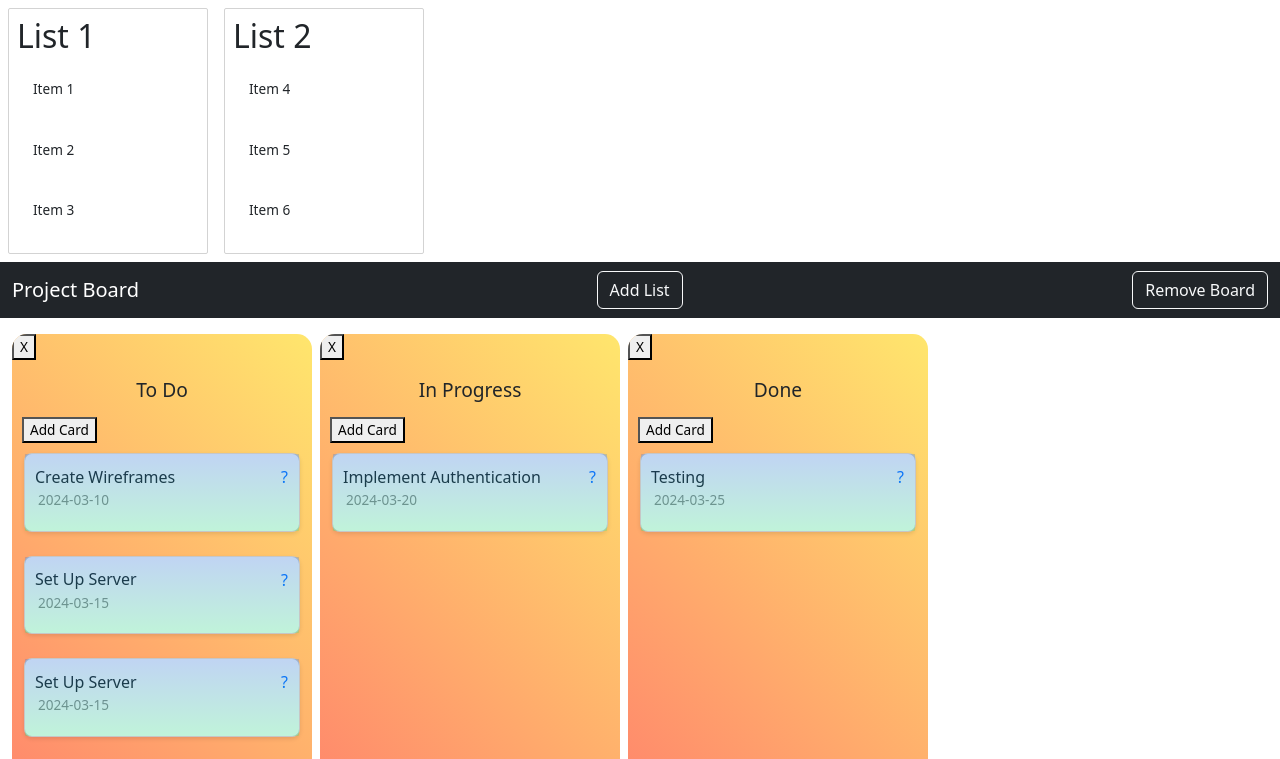
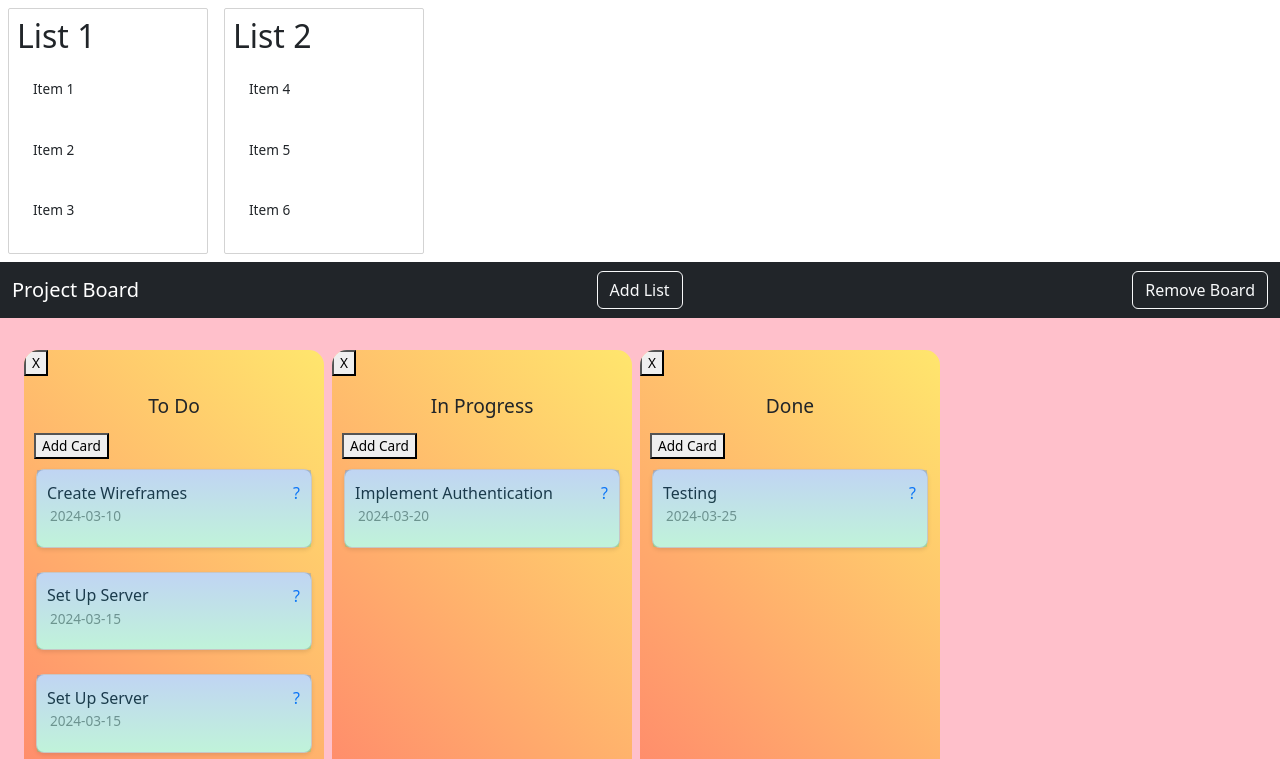
Before and after one commit to SarahCallesDeveloper/BoardTaskMaster, a React (Vite) app in the folder Board_Organizer/: page / in a window 1280 px wide. Shown: the top 759 px of the page. Built offline with nearby package versions, Linux system fonts and the light colour scheme.

Commit message:
changed draggable placement again and board now its pink again

```diff
--- a/Board_Organizer/src/Components/alternativeboard.jsx
+++ b/Board_Organizer/src/Components/alternativeboard.jsx
@@ -1,13 +1,14 @@
 import React, { useState } from 'react';
 import { DragDropContext, Droppable, Draggable } from 'react-beautiful-dnd';
-import { List } from './list';
-import Alternative from "./Alternative/alternativeBoard2.jsx"
+import { List } from './list'; // Assuming you have a List component
 
+import "../Styling/CssScrollbar.css"
 
 export function Board({ board, onRemove }) {
   const { id, name, lists } = board;
   const [updatedLists, setUpdatedLists] = useState(lists);
 
+  // Function to handle editing of a list
   const handleRemove = () => {
     const confirmation = window.confirm("Are you sure you want to remove this board?");
     if (confirmation) {
@@ -23,10 +24,10 @@ export function Board({ board, onRemove }) {
     };
     setUpdatedLists(prevLists => [...prevLists, newList]);
   };
-
   const handleRemoveList = (id) => {
     setUpdatedLists(prevLists => prevLists.filter(list => list.id !== id));
   };
+
 
   const handleEdit = (id, editedListName, editedListCards) => {
     const updatedListsCopy = updatedLists.map(list => {
@@ -42,8 +43,9 @@ export function Board({ board, onRemove }) {
     setUpdatedLists(updatedListsCopy);
   };
 
+  // Function to handle reordering of lists
   const handleDragEnd = (result) => {
-    if (!result.destination) return;
+    if (!result.destination) return; // dropped outside the board
     const items = Array.from(updatedLists);
     const [reorderedItem] = items.splice(result.source.index, 1);
     items.splice(result.destination.index, 0, reorderedItem);
@@ -51,7 +53,7 @@ export function Board({ board, onRemove }) {
   };
 
   return (
-    <div>
+    <div style={{background:"pink"}}>
       <nav className="navbar navbar-dark bg-dark">
         <div className="container-fluid">
           <span className="navbar-brand">{name}</span>
@@ -59,6 +61,9 @@ export function Board({ board, onRemove }) {
           <button className="btn btn-outline-light" onClick={handleRemove}>Remove Board</button>
         </div>
       </nav>
+      <div className="container-fluid py-3" style={{ overflowX: 'auto', overflowY: 'hidden', maxWidth: '100vw' }}>
+
+
     <div className="container-fluid py-3" style={{ overflowX: 'auto', overflowY: 'hidden', maxWidth: '100vw' }}>
       <DragDropContext onDragEnd={handleDragEnd}>
         <Droppable droppableId="droppable" direction="horizontal">
@@ -68,7 +73,7 @@ export function Board({ board, onRemove }) {
               {...provided.droppableProps}
               style={{
                 display: 'flex',
-                  width: 'max-content'
+                width: 'max-content' // Set the width to max-content to allow the container to expand based on its content
               }}
             >
               {updatedLists.map((list, index) => (
@@ -80,18 +85,11 @@ export function Board({ board, onRemove }) {
                       {...provided.dragHandleProps}
                       style={{
                         ...provided.draggableProps.style,
-                          width: '300px',
-                          marginRight: '8px'
+                        width: '300px', // Set a fixed width for each list container
+                        marginRight: '8px' // Adjust spacing between draggable items as needed
                       }}
                     >
-                        <List
-                          list={list}
-                          onEdit={handleEdit}
-                          onRemove={() => handleRemoveList(list.id)}
-                          setLists={setUpdatedLists} // Pass setLists to the List component
-                          lists={updatedLists} // Pass lists to the List component
-                          listIndex={index} // Pass list index to the List component
-                        />
+                      <List list={list} onEdit={handleEdit} onRemove={() => handleRemoveList(list.id)} />
                     </div>
                   )}
                 </Draggable>
@@ -103,5 +101,8 @@ export function Board({ board, onRemove }) {
       </DragDropContext>
     </div>
     </div>
+  </div>
+
+
   );
 }
--- a/Board_Organizer/src/Components/card.jsx
+++ b/Board_Organizer/src/Components/card.jsx
@@ -65,9 +65,7 @@ export function Card({ card, onEdit,onRemove,index }) {
   return (
 
     <div className="container">
-       <Draggable key={id} draggableId={id} index={id}>
-                      {(provided, snapshot) => (
-                        <div ref={provided.innerRef} {...provided.draggableProps} {...provided.dragHandleProps}>
+
     <div className="card" style={{ maxWidth: '320px', position: 'relative' }}>
 
       {/* Overlay element */}
@@ -231,9 +229,6 @@ export function Card({ card, onEdit,onRemove,index }) {
         </div>
       )}
 
-      </div>
-                      )}
-                    </Draggable>
     </div>
   );
 }
--- a/Board_Organizer/src/Components/list.jsx
+++ b/Board_Organizer/src/Components/list.jsx
@@ -62,16 +62,21 @@ export function List({ list, onRemove }) {
       <h2 className="mt-2 mb-3" style={{ textAlign: 'center', fontSize: '1.2rem', paddingTop: '10px', margin: '0' }}>{name}</h2>
       <button onClick={handleAddCard} style={{ margin: '0 10px 10px 10px' }}>Add Card</button>
       <DragDropContext onDragEnd={handleDragEnd}>
-        <Droppable droppableId="droppable">
+        <Droppable droppableId={`droppable-${id}`}>
           {(provided, snapshot) => (
             <div ref={provided.innerRef} {...provided.droppableProps}>
               <div className="list" id={id}>
                 <div className="row row-cols-1 row-cols-md-1 g-1">
                   {updatedCards.map((card, index) => (
-
+                    <Draggable key={card.id} draggableId={`draggable-${card.id}`} index={index}>
+                      {(provided, snapshot) => (
+                        <div ref={provided.innerRef} {...provided.draggableProps} {...provided.dragHandleProps}>
                           <div className="col">
                             <Card card={card} onEdit={handleEdit} index={index} onRemove={() => handleRemoveCard(card.id)} style={{ borderRadius: '15px', boxShadow: snapshot.isDragging ? '0 4px 8px 0 rgba(0, 0, 0, 0.2)' : 'none' }} />
                           </div>
+                        </div>
+                      )}
+                    </Draggable>
                   ))}
                 </div>
               </div>
```
Lines whose indentation alone changed are shown as unchanged.
